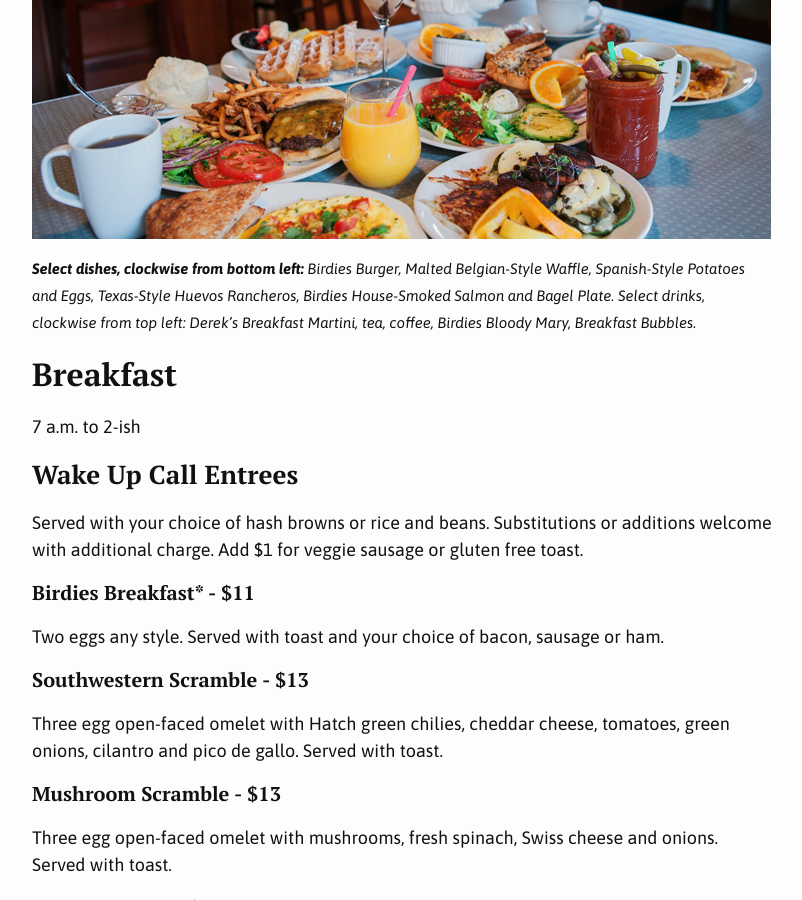
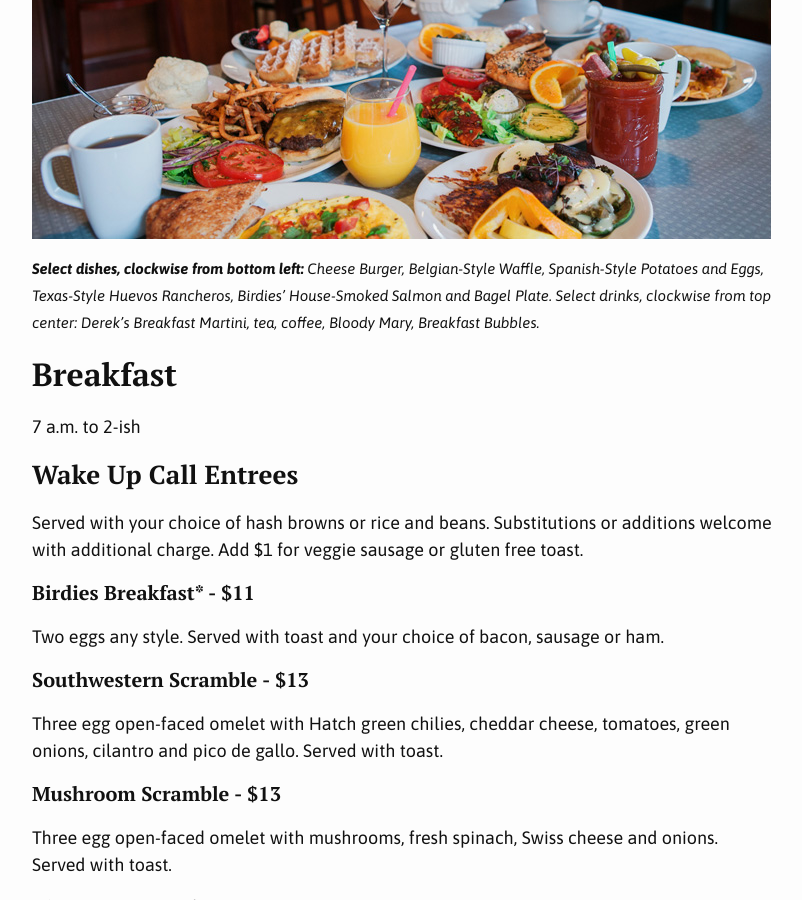
Before and after one commit to birdiescafe/birdiescafe.github.io, a Jekyll site: the page built from menu_081818.md, in a window 1280 px wide and 900 px high, scrolled down 473 px. Shown: the whole window, without its empty margins (238-1040 px from the left). Built offline with Jekyll 4.4.1, drawn with Linux system fonts in a browser that asks for light colours.

Commit message:
Update menu_081818.md

```diff
--- a/menu_081818.md
+++ b/menu_081818.md
@@ -6,7 +6,7 @@ permalink: /menu_081217/
 
 ![Breakfast spread](/img/newpix/JPEG/05-31-17_BirdiesCafe-0060.jpg)
 
-<small><em><strong>Select dishes, clockwise from bottom left:</strong> Birdies Burger, Malted Belgian-Style Waffle, Spanish-Style Potatoes and Eggs, Texas-Style Huevos Rancheros, Birdies House-Smoked Salmon and Bagel Plate. Select drinks, clockwise from top left: Derek's Breakfast Martini, tea, coffee, Birdies Bloody Mary, Breakfast Bubbles.</em></small>
+<small><em><strong>Select dishes, clockwise from bottom left:</strong> Cheese Burger, Belgian-Style Waffle, Spanish-Style Potatoes and Eggs, Texas-Style Huevos Rancheros, Birdies' House-Smoked Salmon and Bagel Plate. Select drinks, clockwise from top center: Derek's Breakfast Martini, tea, coffee, Bloody Mary, Breakfast Bubbles.</em></small>
 
 ## Breakfast
 
```
